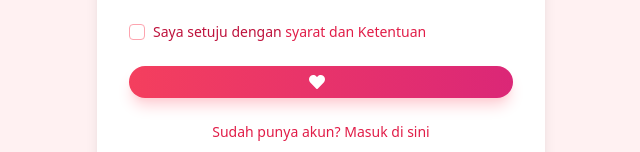
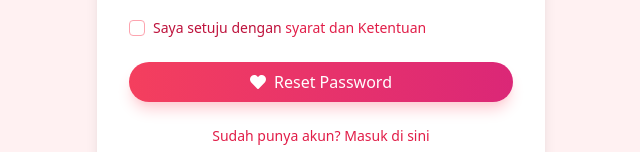
Before and after one commit to yosia4/UTS-to-UAS, a Next.js app: page /auth/register in a window 1280 px wide. Shown: the part 532-684 px from the top of the page, without its empty margins (319-959 px from the left). Built offline with nearby package versions, Linux system fonts and the light colour scheme.

Commit message:
Update register page.tsx

```diff
--- a/app/auth/register/page.tsx
+++ b/app/auth/register/page.tsx
@@ -120,7 +120,9 @@ export default function RegisterPage() {
           </div>
 
           <div>
-            <RomanticButton type="submit" text="Register" fullWidth />
+            <RomanticButton type="submit" fullWidth>
+              Reset Password
+            </RomanticButton>
           </div>
         </form>
 
```
